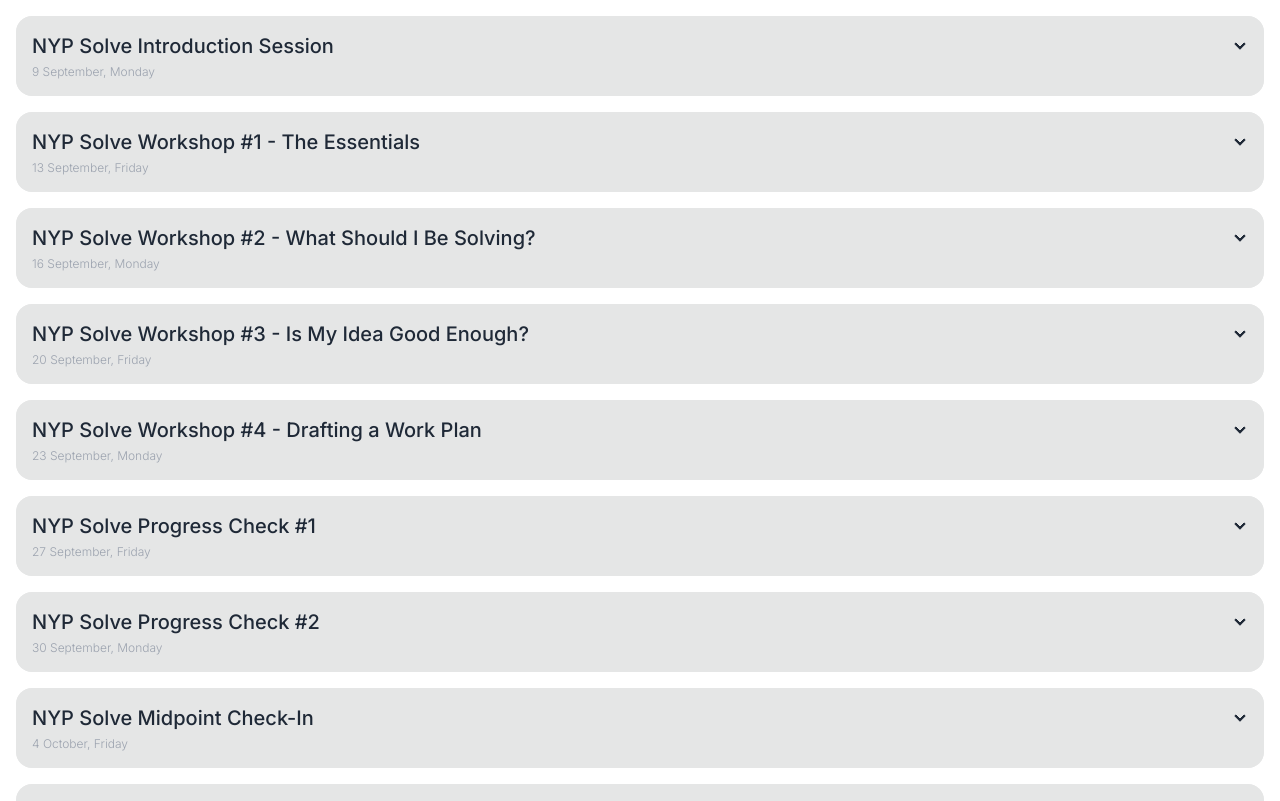
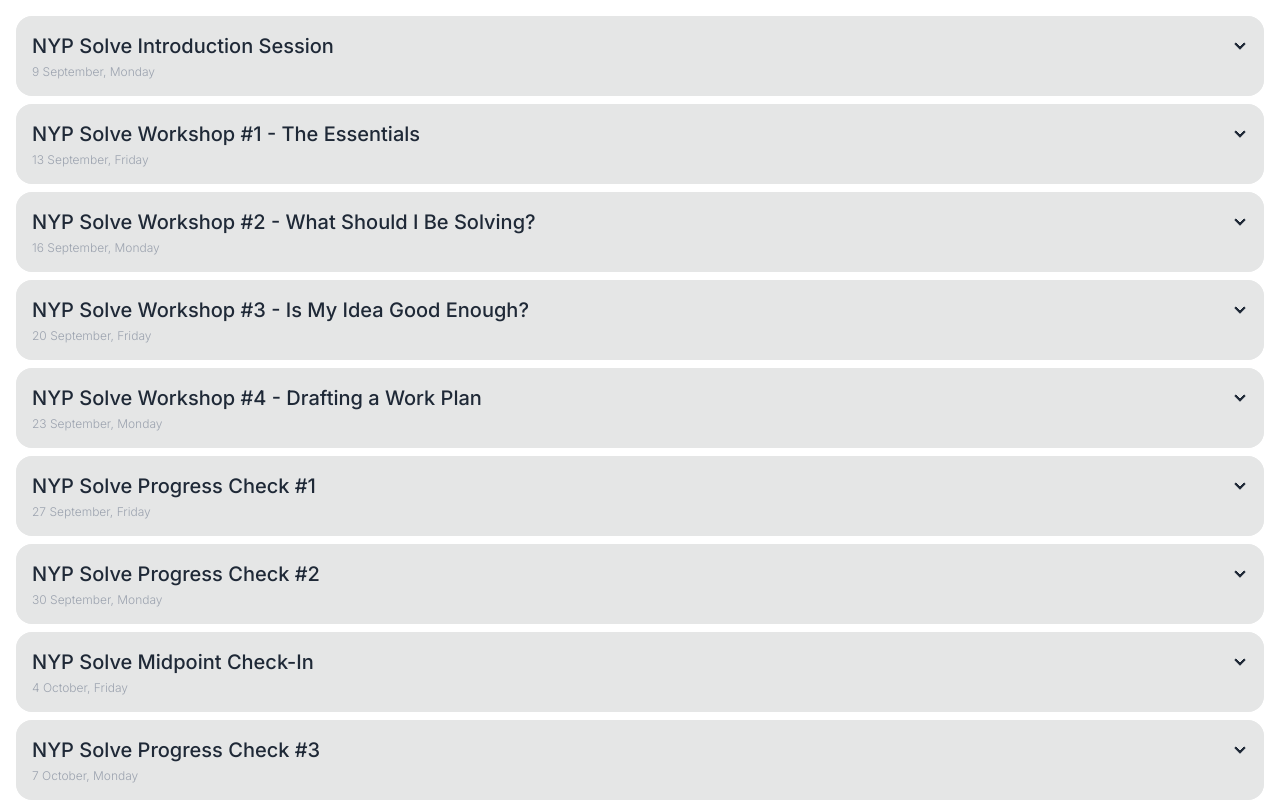
Before and after one commit to nyptechclub/nyptech-activities, a Next.js app: page /solve/roadmap in a window 1280 px wide. Shown: the top 801 px of the page. Built offline with nearby package versions, Linux system fonts and the light colour scheme; a web font is replaced by a local one.

Commit message:
Updated roadmap data

```diff
--- a/src/app/solve/roadmap/page.tsx
+++ b/src/app/solve/roadmap/page.tsx
@@ -2,30 +2,28 @@
 
 export default function Page() {
   return (
-    <main className={"p-4 space-y-4"}>
+    <main className={"p-4 space-y-2"}>
       {roadmap.map((activity, index) => (
-        <div key={index} className={"collapse collapse-arrow bg-base-200"}>
+        <div key={index} className={" collapse collapse-arrow bg-base-200"}>
           <input type={"radio"} name={"activities"} />
           <div className={"collapse-title bg-base-300"}>
             <div className={"font-medium text-xl"}>{activity.name}</div>
             <div className={"mt-1 font-light text-xs text-gray-400"}>{activity.date}</div>
           </div>
           <div className={"collapse-content"}>
-            <div className={"mt-4"}>
             <div>
               <span className={"font-bold"}>Time</span>: {activity.time}
             </div>
             <div>
               <span className={"font-bold"}>Venue</span>: {activity.venue}
             </div>
-              <div className={"overflow-x-auto"}>
-                <table className={"mt-2 table bg-base-300"}>
+            <div className={"max-w-full overflow-x-auto"}>
+              <table className={"mt-2 table table-sm bg-base-300"}>
                 <thead>
                   <tr>
                     <th>Time</th>
                     <th>Activity</th>
                     <th>Details</th>
-                      <th>Venue</th>
                   </tr>
                 </thead>
                 <tbody>
@@ -34,7 +32,6 @@
                       <td>{item.time}</td>
                       <td>{item.activity}</td>
                       <td>{item.details}</td>
-                        <td>{item.venue}</td>
                     </tr>
                   ))}
                 </tbody>
@@ -42,7 +39,6 @@
             </div>
           </div>
         </div>
-        </div>
       ))}
     </main>
   );
--- a/src/content/data/solve-roadmap.json
+++ b/src/content/data/solve-roadmap.json
@@ -7,10 +7,24 @@
     "venue": "FYP Room",
     "flow": [
       {
-        "time": "1300 - 1315",
+        "time": "1300-1315",
         "activity": "Introduction",
-        "details": "Welcome Speech & Introduction to NYP Solve",
-        "venue": "BLK L, Level 3, Center of IT Innovation, Nanyang Polytechnic"
+        "details": "Welcome Speech & Introduction to NYP Solve"
+      },
+      {
+        "time": "1315-1330",
+        "activity": "Icebreakers",
+        "details": "Icebreakers b/w Founders & TES Team"
+      },
+      {
+        "time": "1330-1400",
+        "activity": "Mini Presentations",
+        "details": "Founders Share Expectations/Ideas (Barcamp style)"
+      },
+      {
+        "time": "1400 - 1445",
+        "activity": "Workshop",
+        "details": "Goal Setting & Expectations Workshop, Guest speakers: Benson Ong (SBM), Patrik Johansson (CIL), Dale Mcallister (Director IT, Connexi)"
       }
     ]
   },
@@ -22,10 +36,24 @@
     "venue": "FYP Room",
     "flow": [
       {
-        "time": "1300 - 1315",
-        "activity": "Introduction",
-        "details": "Welcome Speech & Introduction to NYP Solve",
-        "venue": "BLK L, Level 3, Center of IT Innovation, Nanyang Polytechnic"
+        "time": "1300-1315",
+        "activity": "Check-In",
+        "details": "Founders (Teams) Progress Check-In"
+      },
+      {
+        "time": "1315-1415",
+        "activity": "Workshop",
+        "details": "Startup Framework Workshop by Procolink. Guest speaker: Siew Wei Heng, Year 3 DAAA, founder of ProcoLink"
+      },
+      {
+        "time": "1415-1445",
+        "activity": "Planning",
+        "details": "Founders Work on their 6-Week Plan"
+      },
+      {
+        "time": "1445-1500",
+        "activity": "Networking",
+        "details": "Student Founders Networking Session"
       }
     ]
   },
@@ -37,10 +65,9 @@
     "venue": "FYP Room",
     "flow": [
       {
-        "time": "1300 - 1315",
-        "activity": "Introduction",
-        "details": "Welcome Speech & Introduction to NYP Solve",
-        "venue": "BLK L, Level 3, Center of IT Innovation, Nanyang Polytechnic"
+        "time": "1300-1315",
+        "activity": "Check-In",
+        "details": "Founders (Teams) Progress Check-In"
       }
     ]
   },
@@ -52,10 +79,9 @@
     "venue": "FYP Room",
     "flow": [
       {
-        "time": "1300 - 1315",
-        "activity": "Introduction",
-        "details": "Welcome Speech & Introduction to NYP Solve",
-        "venue": "BLK L, Level 3, Center of IT Innovation, Nanyang Polytechnic"
+        "time": "1300-1315",
+        "activity": "Check-In",
+        "details": "Founders (Teams) Progress Check-In"
       }
     ]
   },
@@ -67,10 +93,9 @@
     "venue": "FYP Room",
     "flow": [
       {
-        "time": "1300 - 1315",
-        "activity": "Introduction",
-        "details": "Welcome Speech & Introduction to NYP Solve",
-        "venue": "BLK L, Level 3, Center of IT Innovation, Nanyang Polytechnic"
+        "time": "1300-1315",
+        "activity": "Check-In",
+        "details": "Founders (Teams) Progress Check-In"
       }
     ]
   },
@@ -82,10 +107,9 @@
     "venue": "FYP Room",
     "flow": [
       {
-        "time": "1300 - 1315",
-        "activity": "Introduction",
-        "details": "Welcome Speech & Introduction to NYP Solve",
-        "venue": "BLK L, Level 3, Center of IT Innovation, Nanyang Polytechnic"
+        "time": "1300-1315",
+        "activity": "Check-In",
+        "details": "Founders (Teams) Progress Check-In"
       }
     ]
   },
@@ -97,10 +121,9 @@
     "venue": "FYP Room",
     "flow": [
       {
-        "time": "1300 - 1315",
-        "activity": "Introduction",
-        "details": "Welcome Speech & Introduction to NYP Solve",
-        "venue": "BLK L, Level 3, Center of IT Innovation, Nanyang Polytechnic"
+        "time": "1300-1315",
+        "activity": "Check-In",
+        "details": "Founders (Teams) Progress Check-In"
       }
     ]
   },
@@ -112,10 +135,9 @@
     "venue": "FYP Room",
     "flow": [
       {
-        "time": "1300 - 1315",
-        "activity": "Introduction",
-        "details": "Welcome Speech & Introduction to NYP Solve",
-        "venue": "BLK L, Level 3, Center of IT Innovation, Nanyang Polytechnic"
+        "time": "1300-1315",
+        "activity": "Check-In",
+        "details": "Founders (Teams) Progress Check-In"
       }
     ]
   },
@@ -127,10 +149,9 @@
     "venue": "FYP Room",
     "flow": [
       {
-        "time": "1300 - 1315",
-        "activity": "Introduction",
-        "details": "Welcome Speech & Introduction to NYP Solve",
-        "venue": "BLK L, Level 3, Center of IT Innovation, Nanyang Polytechnic"
+        "time": "1300-1315",
+        "activity": "Check-In",
+        "details": "Founders (Teams) Progress Check-In"
       }
     ]
   },
@@ -142,10 +163,9 @@
     "venue": "FYP Room",
     "flow": [
       {
-        "time": "1300 - 1315",
-        "activity": "Introduction",
-        "details": "Welcome Speech & Introduction to NYP Solve",
-        "venue": "BLK L, Level 3, Center of IT Innovation, Nanyang Polytechnic"
+        "time": "1300-1315",
+        "activity": "Check-In",
+        "details": "Founders (Teams) Progress Check-In"
       }
     ]
   },
@@ -157,10 +177,9 @@
     "venue": "FYP Room",
     "flow": [
       {
-        "time": "1300 - 1315",
-        "activity": "Introduction",
-        "details": "Welcome Speech & Introduction to NYP Solve",
-        "venue": "BLK L, Level 3, Center of IT Innovation, Nanyang Polytechnic"
+        "time": "1300-1315",
+        "activity": "Check-In",
+        "details": "Founders (Teams) Progress Check-In"
       }
     ]
   },
@@ -172,10 +191,9 @@
     "venue": "FYP Room",
     "flow": [
       {
-        "time": "1300 - 1315",
-        "activity": "Introduction",
-        "details": "Welcome Speech & Introduction to NYP Solve",
-        "venue": "BLK L, Level 3, Center of IT Innovation, Nanyang Polytechnic"
+        "time": "1300-1315",
+        "activity": "Check-In",
+        "details": "Founders (Teams) Progress Check-In"
       }
     ]
   },
@@ -187,10 +205,9 @@
     "venue": "FYP Room",
     "flow": [
       {
-        "time": "1300 - 1315",
-        "activity": "Introduction",
-        "details": "Welcome Speech & Introduction to NYP Solve",
-        "venue": "BLK L, Level 3, Center of IT Innovation, Nanyang Polytechnic"
+        "time": "1300-1315",
+        "activity": "Check-In",
+        "details": "Founders (Teams) Progress Check-In"
       }
     ]
   }
```
Lines whose indentation alone changed are shown as unchanged.
